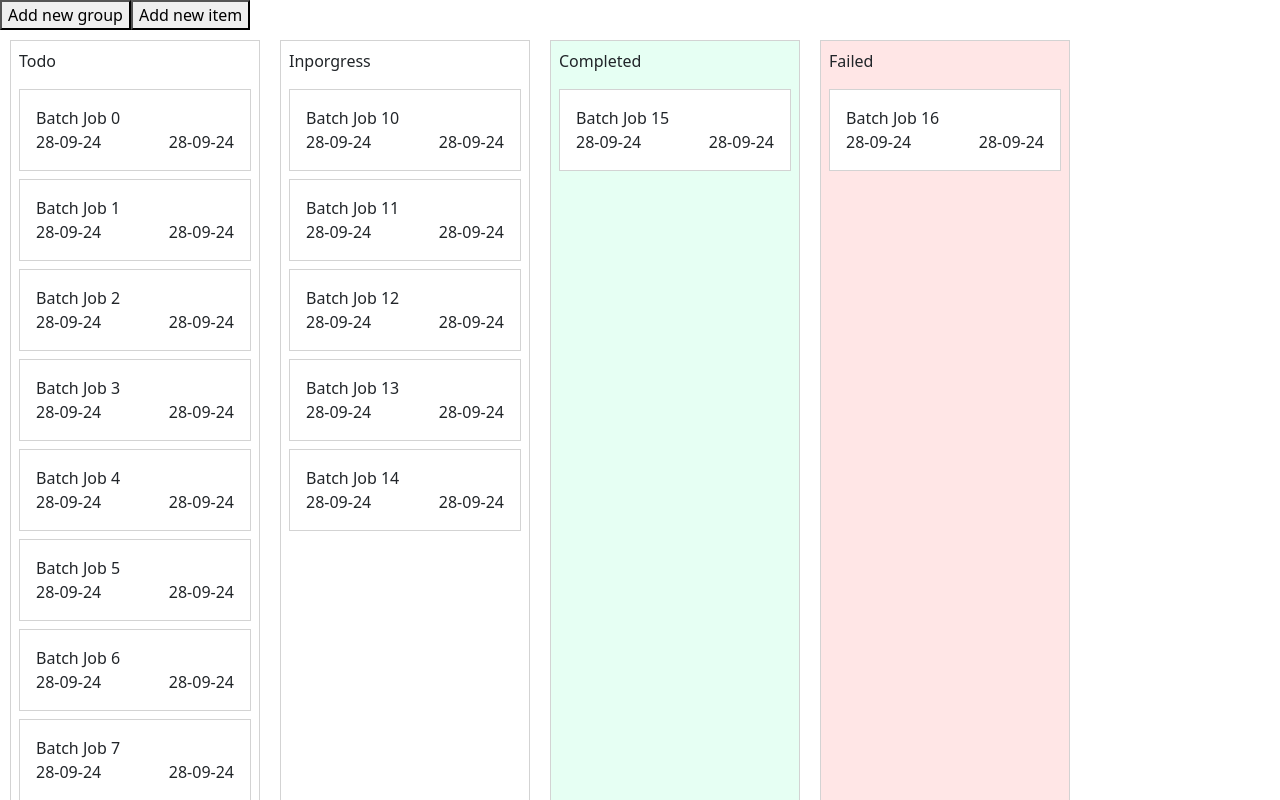
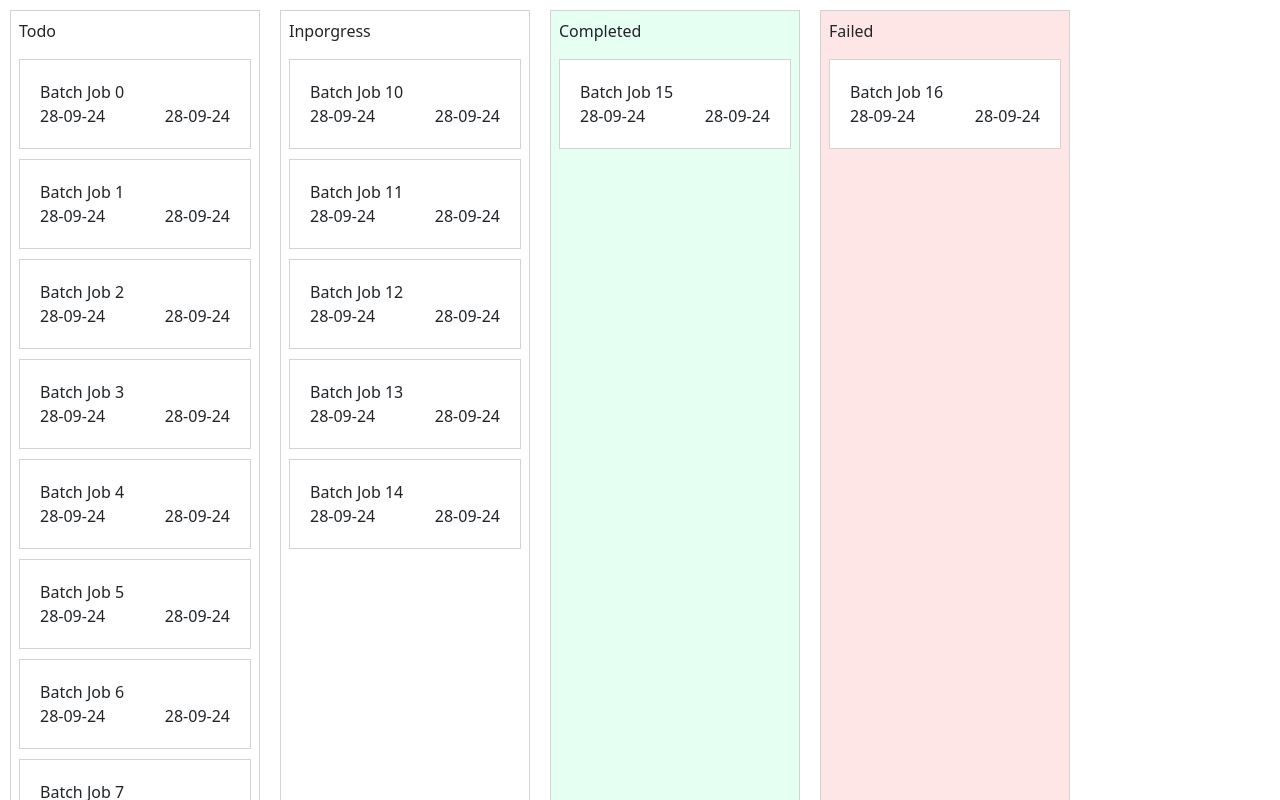
Before and after one commit to AmulyaReddy99/batch-job-app, a React (Create React App) app: page / in a window 1280 px wide. Shown: the top 800 px of the page. Built offline with nearby package versions, Linux system fonts and the light colour scheme.

Commit message:
removed drag and drop

```diff
--- a/src/OnboardingApp.tsx
+++ b/src/OnboardingApp.tsx
@@ -1,32 +1,8 @@
 import React, { useState } from "react";
 import ReactDOM from "react-dom";
 import { DragDropContext, Droppable, Draggable } from "react-beautiful-dnd";
-import { getItemStyle, getListStyle, getItems } from "./util";
+import { getListStyle, getItems } from "./util";
 
-const reorder = (list: any, startIndex: number, endIndex: number) => {
-  const result = Array.from(list);
-  const [removed] = result.splice(startIndex, 1);
-  result.splice(endIndex, 0, removed);
-
-  return result;
-};
-
-/**
- * Moves an item from one list to another list.
- */
-const move = (source: any, destination: any, droppableSource: any, droppableDestination: any) => {
-  const sourceClone = Array.from(source);
-  const destClone = Array.from(destination);
-  const [removed] = sourceClone.splice(droppableSource.index, 1);
-
-  destClone.splice(droppableDestination.index, 0, removed);
-
-  const result: any = {};
-  result[droppableSource.droppableId] = sourceClone;
-  result[droppableDestination.droppableId] = destClone;
-
-  return result;
-};
 const grid = 8;
 
 function OnboardingApp() {
@@ -38,79 +14,24 @@ function OnboardingApp() {
   ]);
   const [offset, setOffset] = useState(16);
 
-  function onDragEnd(result: { source: any; destination: any; }) {
-    const { source, destination } = result;
-
-    // dropped outside the list
-    if (!destination) {
-      return;
-    }
-    const sInd = +source.droppableId;
-    const dInd = +destination.droppableId;
-
-    if (sInd === dInd) {
-      const items = reorder(state[sInd], source.index, destination.index);
-      const newState: any[] = [...state];
-      newState[sInd] = items;
-      setState(newState);
-    } else {
-      const result: any = move(state[sInd], state[dInd], source, destination);
-      const newState = [...state];
-      newState[sInd] = result[sInd];
-      newState[dInd] = result[dInd];
-
-      setState(newState.filter(group => group.length));
-    }
-  }
-
   return (
     <div>
-      <button
-        type="button"
-        onClick={() => {
-          setState([...state, []]);
-        }}
-      >
-        Add new group
-      </button>
-      <button
-        type="button"
-        onClick={() => {
-          const copyState: any[] = [...state];
-          copyState[0] = [...copyState[0], getItems(1, offset)]
-          setState([...copyState]);
-          setOffset(offset + 1);
-        }}
-      >
-        Add new item
-      </button>
       <div style={{ display: "flex" }}>
-        <DragDropContext onDragEnd={onDragEnd}>
-          {state.map((el, ind) => (
-            <Droppable key={ind} droppableId={`${ind}`}>
-              {(provided: any, snapshot: any) => (
+          {state.map((el, ind) => <>
                 <div
-                  ref={provided.innerRef}
-                  style={getListStyle(grid, el[0]?.background, snapshot.isDraggingOver)}
-                  {...provided.droppableProps}
+                  style={getListStyle(grid, el[0]?.background)}
                 >
                   <p>{el[0]?.status}</p>
                   {el.map((item, index) => (
-                    <Draggable
-                      key={item.id}
-                      draggableId={item.id}
-                      index={index}
-                    >
-                      {(provided: any, snapshot: any) => (
+                    <>
                         <div
-                          ref={provided.innerRef}
-                          {...provided.draggableProps}
-                          {...provided.dragHandleProps}
-                          style={getItemStyle(
-                            grid,
-                            snapshot.isDragging,
-                            provided.draggableProps.style
-                          )}
+                          style={{
+                            userSelect: "none",
+                            padding: 10 * 2,
+                            margin: `0 0 10px 0`,
+                            background: "white",
+                            border: '1px solid lightgrey',
+                        }}
                         >
                           <div>
                             <div
@@ -120,13 +41,7 @@ function OnboardingApp() {
                               }}
                             >
                             {item.content}
-                            <i onClick={() => {
-                                  // const newState = [...state];
-                                  // newState[ind].splice(index, 1);
-                                  // setState(
-                                  //   newState.filter(group => group.length)
-                                  // );
-                                }}
+                            <i onClick={() => {}}
                                 className="fa fa-refresh"
                                 aria-hidden="true"></i>
                             </div>
@@ -141,17 +56,13 @@ function OnboardingApp() {
                             </div>
                           </div>
                         </div>
-                      )}
-                    </Draggable>
+                    </>
                   ))}
-                  {provided.placeholder}
                 </div>
-              )}
-            </Droppable>
-          ))}
-        </DragDropContext>
+              </>
+            )}
+        </div>
       </div>
-    </div>
   );
 }
 
--- a/src/index.tsx
+++ b/src/index.js
@@ -5,7 +5,7 @@ import App from './App';
 import reportWebVitals from './reportWebVitals';
 import 'bootstrap/dist/css/bootstrap.min.css';
 
-const root = ReactDOM.createRoot(document.getElementById('root') as HTMLElement);
+const root = ReactDOM.createRoot(document.getElementById('root'));
 root.render(
   // <React.StrictMode>
     <App />
--- a/src/util.js
+++ b/src/util.js
@@ -1,15 +1,6 @@
 import moment from 'moment';
 
-export const getItemStyle = (grid, isDragging, draggableStyle) => ({
-    userSelect: "none",
-    padding: grid * 2,
-    margin: `0 0 ${grid}px 0`,
-    background: "white",
-    border: '1px solid lightgrey',
-    ...draggableStyle
-});
-
-export const getListStyle = (grid, background, isDraggingOver) => ({
+export const getListStyle = (grid, background) => ({
     background,
     border: '1px solid lightgrey',
     margin: '10px',
```
